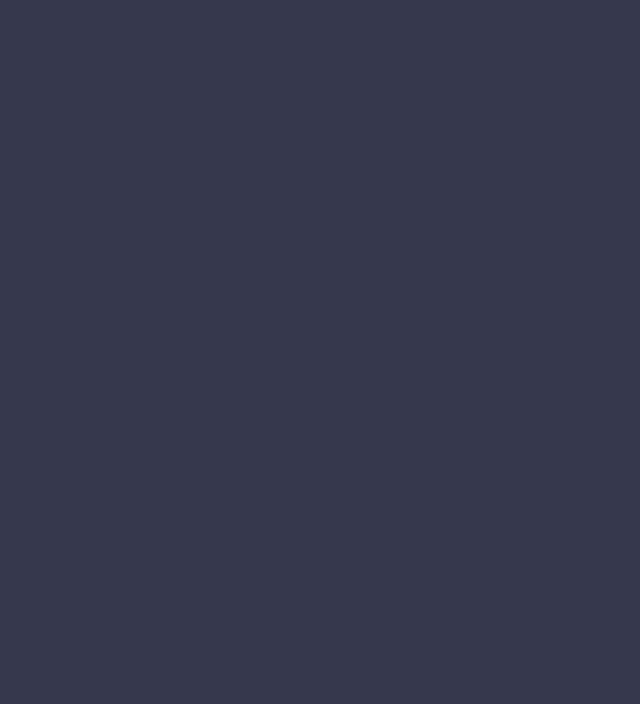
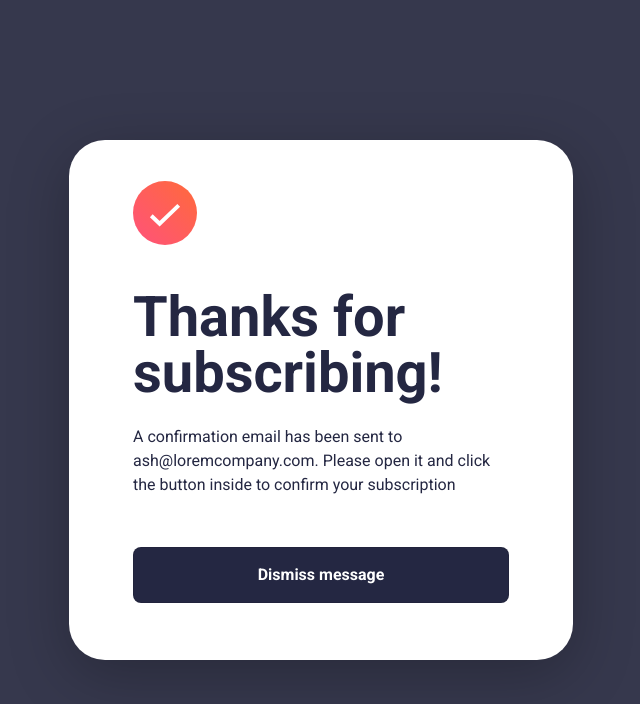
Before and after one commit to tikosaghinadze/newsletter-sign-up-with-succes-message, a plain HTML site: page success.html in a window 1536 px wide. Shown: the whole page, without its empty margins (447-1087 px from the left). Drawn offline with Linux system fonts and the light colour scheme.

Commit message:
style and make responsive success html page

```diff
--- a/script.js
+++ b/script.js
@@ -8,11 +8,13 @@ function validateEmail(event) {
   event.preventDefault();
   const emaiInput = document.querySelector("input[name='email']");
   const errorMessage = document.querySelector(".error-message");
+  const successP = document.querySelector(".success-p");
   // Regular expression for a simple email validation
   var emailRegex = /^[^\s@]+@[^\s@]+\.[^\s@]+$/;
   if (emailRegex.test(emaiInput.value)) {
     errorMessage.textContent = "";
     window.location.href = "./success.html";
+    successP.textContent = `A confirmation email has been sent ${emaiInput.value}.Please open it and click the button inside to confirm your subscription`;
   } else {
     errorMessage.textContent = "Valid email required";
   }
@@ -23,3 +25,4 @@ const submitBtn = document.querySelector(".submit-btn");
 submitBtn.addEventListener("click", (event) => {
   validateEmail(event);
 });
+console.log(2);
--- /dev/null
+++ b/success.css
@@ -0,0 +1,63 @@
+#success-main {
+  display: flex;
+  flex-direction: column;
+  padding: 0 24px;
+}
+.success-info {
+  margin: 149px 0 263px;
+}
+.success-h1 {
+  margin: 40px 0 24px;
+  color: var(--Dark-Navy, #242742);
+  font-size: 40px;
+  font-weight: 700;
+  line-height: 100%;
+}
+.success-p {
+  color: var(--Dark-Navy, #242742);
+  font-size: 16px;
+  font-weight: 400;
+  line-height: 150%;
+}
+.success-btn {
+  font-family: "Roboto", sans-serif;
+  width: 327px;
+  height: 56px;
+  border-radius: 8px;
+  background: var(--Dark-Navy, #242742);
+  color: var(--White, #fff);
+  font-family: Roboto;
+  font-size: 16px;
+  font-style: normal;
+  font-weight: 700;
+  line-height: 150%; /* 24px */
+  border: 1px solid var(--grey-25, rgba(25, 24, 43, 0.25));
+}
+.success-btn:hover {
+  background: var(
+    --Gradient-1,
+    linear-gradient(204deg, #ff6a3a 0%, #ff527b 100%)
+  );
+  box-shadow: 0px 16px 32px 0px rgba(255, 97, 85, 0.5);
+}
+@media (min-width: 1440px) {
+  #success-main {
+    width: 504px;
+    height: 520px;
+    border-radius: 36px;
+    background: #fff;
+    box-shadow: 0px 15px 60px 0px rgba(0, 0, 0, 0.25);
+  }
+  .success-info {
+    margin: 24px 40px 16px;
+  }
+  .success-h1 {
+    font-size: 56px;
+  }
+  .success-btn {
+    font-family: "Roboto", sans-serif;
+    width: 376px;
+    height: 56px;
+    margin-bottom: 40px;
+  }
+}
--- a/success.html
+++ b/success.html
@@ -16,7 +16,41 @@
       rel="stylesheet"
     />
     <link rel="stylesheet" href="./style.css" />
+    <link rel="stylesheet" href="./success.css" />
     <title>success</title>
   </head>
-  <body></body>
+  <body>
+    <main id="success-main">
+      <div class="success-info">
+        <svg
+          xmlns="http://www.w3.org/2000/svg"
+          width="64"
+          height="64"
+          viewBox="0 0 64 64"
+        >
+          <defs>
+            <linearGradient id="a" x1="100%" x2="0%" y1="0%" y2="100%">
+              <stop offset="0%" stop-color="#FF6A3A" />
+              <stop offset="100%" stop-color="#FF527B" />
+            </linearGradient>
+          </defs>
+          <g fill="none">
+            <circle cx="32" cy="32" r="32" fill="url(#a)" />
+            <path
+              stroke="#FFF"
+              stroke-width="4"
+              d="m18.286 34.686 8.334 7.98 19.094-18.285"
+            />
+          </g>
+        </svg>
+        <h1 class="success-h1">Thanks for subscribing!</h1>
+        <p class="success-p">
+          A confirmation email has been sent to ash@loremcompany.com. Please
+          open it and click the button inside to confirm your subscription
+        </p>
+      </div>
+      <button class="success-btn">Dismiss message</button>
+    </main>
+    <script src="./script.js" defer></script>
+  </body>
 </html>
```
Also changed, not shown: index.html (+1 -1 lines).
